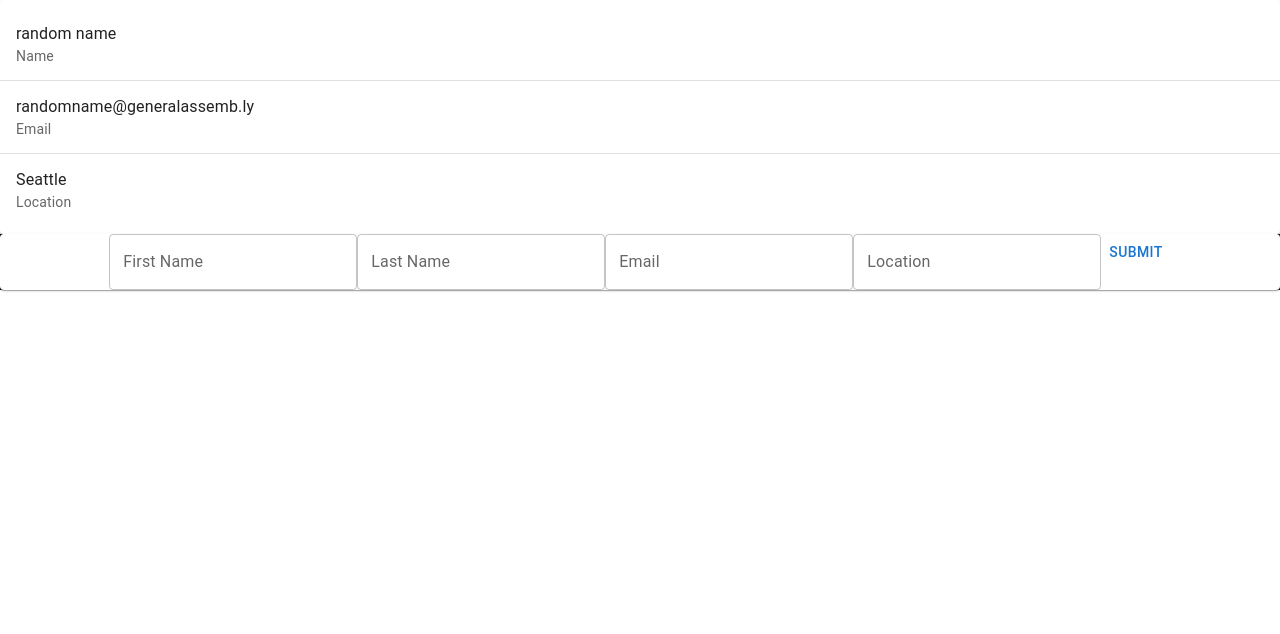
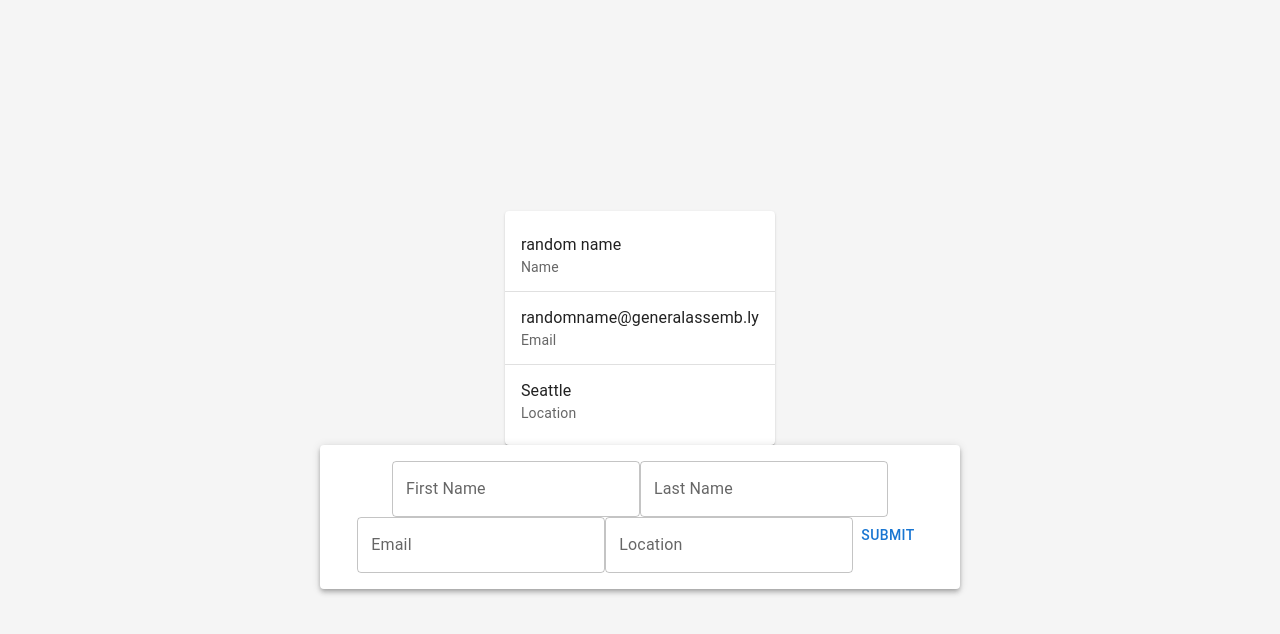
Before and after one commit to chrsteffen1/Material-UI-practice, a React (Create React App) app: page / in a window 1280 px wide. Shown: the top 634 px of the page. Built offline with nearby package versions, Linux system fonts and the light colour scheme.

Commit message:
style paper

```diff
--- a/src/App.css
+++ b/src/App.css
@@ -2,6 +2,11 @@
   text-align: center;
 }
 
-.box{
-  background-color: black;
+div.App {
+  display: flex;
+  flex-direction: column;
+  justify-content: center;
+  align-items: center;
+  min-height: 100vh;
+  background: whitesmoke;
 }
--- a/src/App.js
+++ b/src/App.js
@@ -38,7 +38,11 @@ function App() {
 
   return (
     <div className="App">
-            <Box>
+      <Box
+      display="flex"
+      justifyContent='center'
+      alignItems='center'
+      sx={{width:'50%'}}>
         <Paper>
           <List>
             <ListItem>
@@ -58,8 +62,12 @@ function App() {
           </List>
         </Paper>
       </Box>
-      <Box className='box'>
-        <Paper>
+      <Box
+      display="flex"
+      justifyContent='center'
+      alignItems='center'
+      sx={{width:'50%'}}>
+        <Paper elevation={4} sx={{ width: "100%", p: "1rem" }}>
           <form onSubmit={handleSubmit}>
             <TextField
                 type="text"
```
Lines whose indentation alone changed are shown as unchanged.
